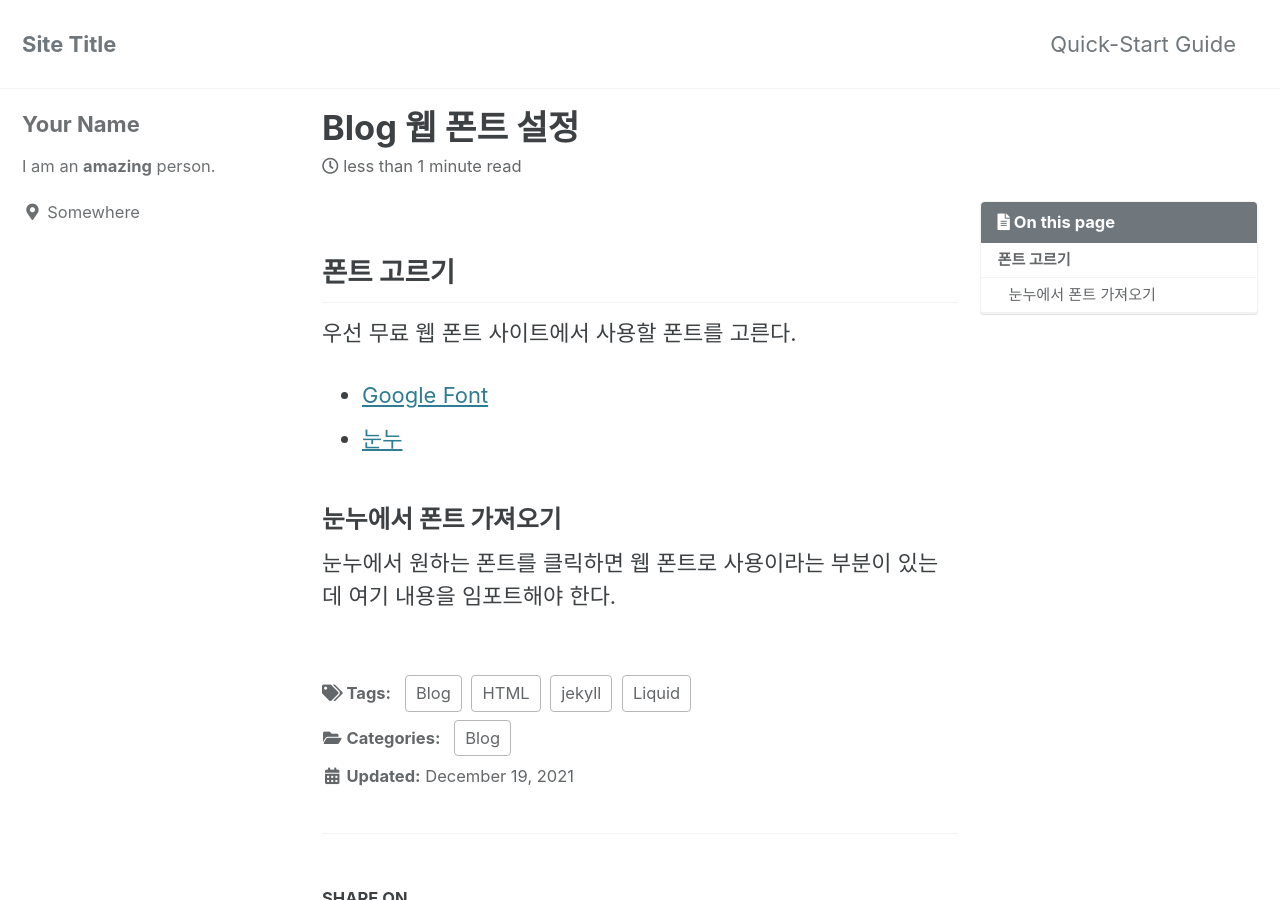
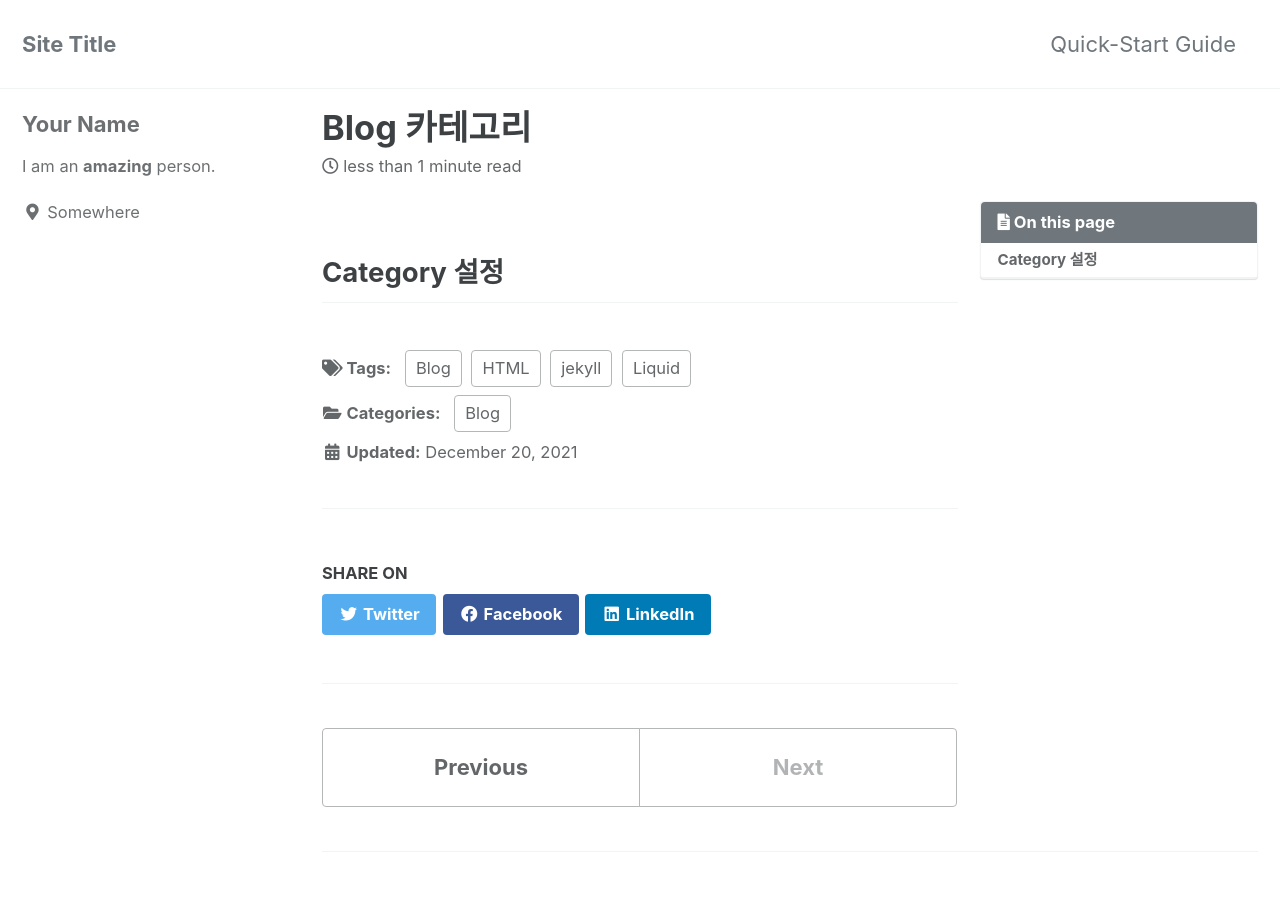
Before and after one commit to jongkyuu/jongkyuu.github.io, a Jekyll site: the page built from _posts/2021-12-20-Blog-category.md, in a window 1280 px wide and 900 px high. Built offline with Jekyll 4.4.1, drawn with Linux system fonts in a browser that asks for light colours; cached includes are drawn as plain includes.

Commit message:
카테고리 작성중..

```diff
--- a/_posts/2021-12-20-Blog-category.md
+++ b/_posts/2021-12-20-Blog-category.md
@@ -1,5 +1,5 @@
 ---
-title: "Blog 웹 폰트 설정"
+title: "Blog 카테고리"
 excerpt:
 
 categories:
@@ -10,17 +10,8 @@ tags:
 toc: true
 toc_sticky: true
 
-date: 2021-12-19
-last_modified_at: 2021-12-19
+date: 2021-12-20
+last_modified_at: 2021-12-20
 ---
 
-## 폰트 고르기
-
-우선 무료 웹 폰트 사이트에서 사용할 폰트를 고른다.
-
-- [Google Font](https://fonts.google.com/)
-- [눈누](https://noonnu.cc/index)
-
-### 눈누에서 폰트 가져오기
-
-눈누에서 원하는 폰트를 클릭하면 웹 폰트로 사용이라는 부분이 있는데 여기 내용을 임포트해야 한다.
+## Category 설정
```
